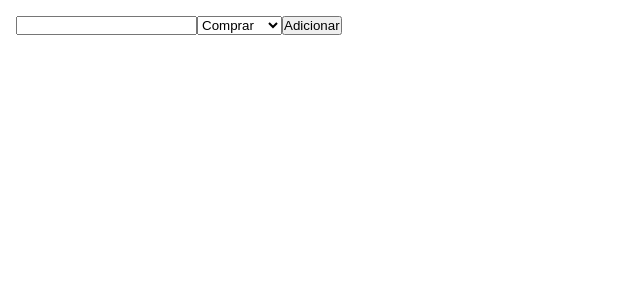
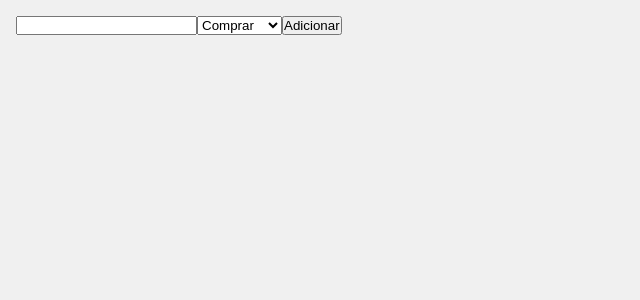
Before and after one commit to diegonacif/listado-e-comprado, a React (Vite) app: page / in a window 1280 px wide. Shown: the top 300 px of the page, without its empty margins (0-640 px from the left). Built offline with nearby package versions, Linux system fonts and the light colour scheme.

Commit message:
style: card items

```diff
--- a/src/App.jsx
+++ b/src/App.jsx
@@ -13,16 +13,18 @@ export const App = () => {
     setStatus('Comprar');
   }
 
-  console.log(data);
+  // console.log(data);
 
   return (
     <div className="App">
+      <header>
         <input type="text" value={input} onChange={(e) => setInput(e.target.value)} />
         <select name="status" id="status" value={status} onChange={(e) => setStatus(e.target.value)}>
           <option value="Comprar">Comprar</option>
           <option value="Comprado">Comprado</option>
         </select>
         <button onClick={() => handleAddProduct()}>Adicionar</button>
+      </header>
       <section>
         <div className="category-wrapper">
           {
--- a/src/css/App.scss
+++ b/src/css/App.scss
@@ -5,16 +5,44 @@
 }
 
 .App {
+  display: flex;
+  flex-direction: column;
   padding: 1rem;
+  background-color: #f0f0f0;
+  width: 100%;
+  min-height: 100vh;
+
+  header {
+    display: flex;
+  }
 
   section {
     display: grid;
     grid-template-columns: 1fr 1fr;
+    width: 100%;
+    margin-top: 3rem;
+    gap: 1rem;
 
     .category-wrapper {
+      // background-color: white;
+      // border-radius: 12px;
+      width: 100%;
+      height: fit-content;
+      margin: 0 auto;
+      overflow: hidden;
+      // padding: 0 1rem;
+
       .category-column {
         display: flex;
+        width: 100%;
         gap: 1rem;
+        padding: 0.5rem 1rem;
+        border-radius: 12px;
+        background-color: bisque;
+
+        &:not(:first-child) {
+          margin-top: 0.5rem;
+        }
       }
     }
   }
```
Lines whose indentation alone changed are shown as unchanged.
